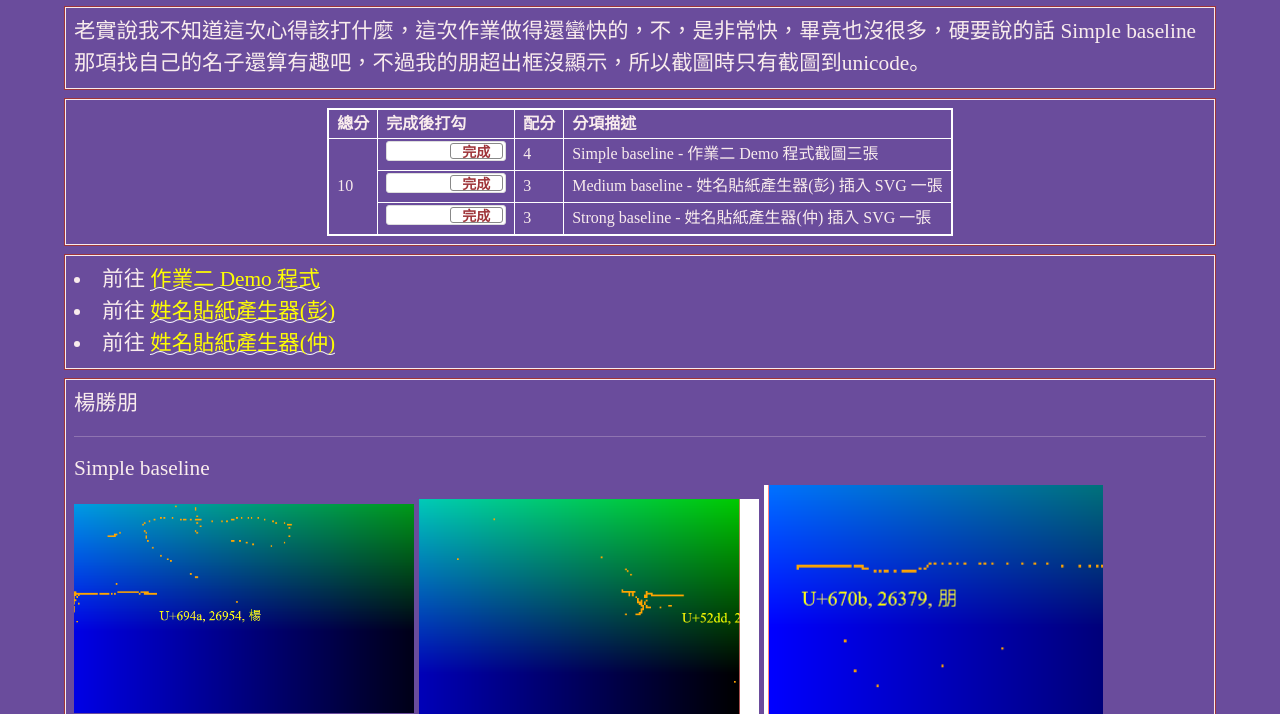
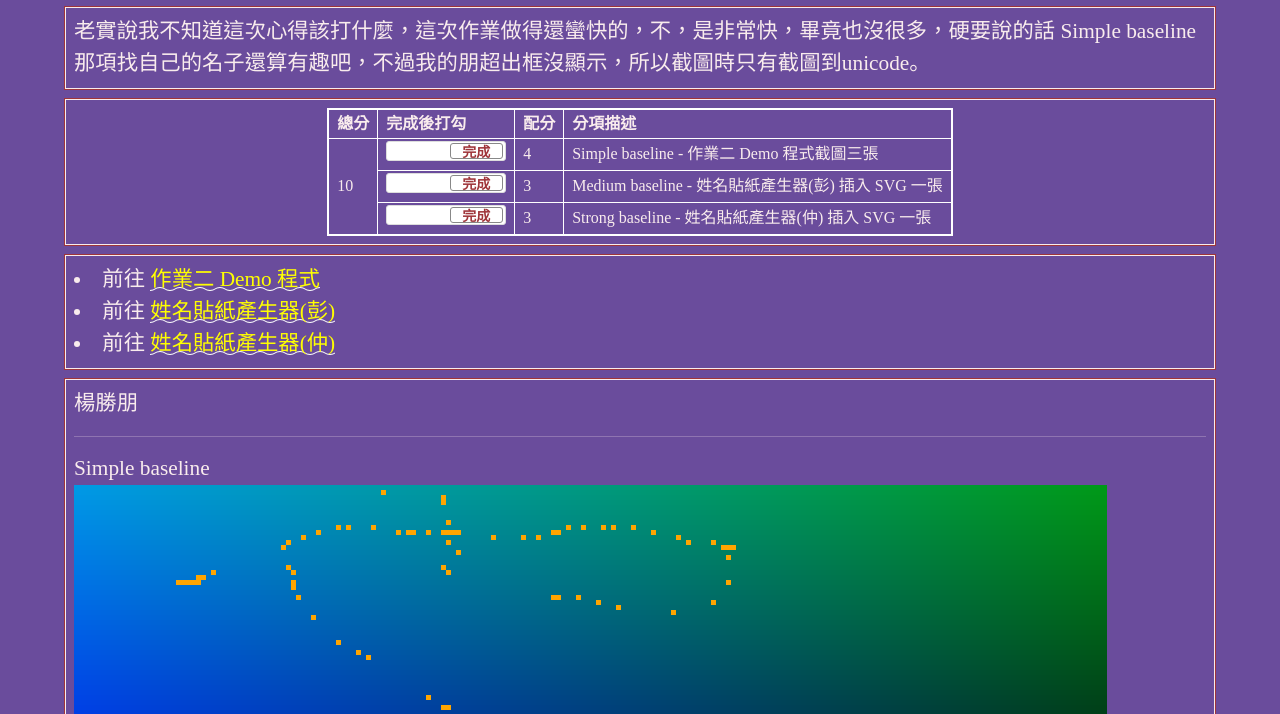
Before and after one commit to Yang8795/ct2023s, a plain HTML site: page hw02/index.html in a window 1280 px wide. Shown: the part 86-800 px from the top of the page. Drawn offline with nearby package versions, Linux system fonts and the light colour scheme.

Commit message:
Update index.html

```diff
--- a/hw02/index.html
+++ b/hw02/index.html
@@ -229,7 +229,7 @@
       <hr>
       Simple baseline <br>
 
-      <img src="./楊.png" width="30%" />
+      <img src="./楊.png"  />
       <img src="./勝.png" width="30%" />
       <img src="./朋.png" width="30%" />
 
```
